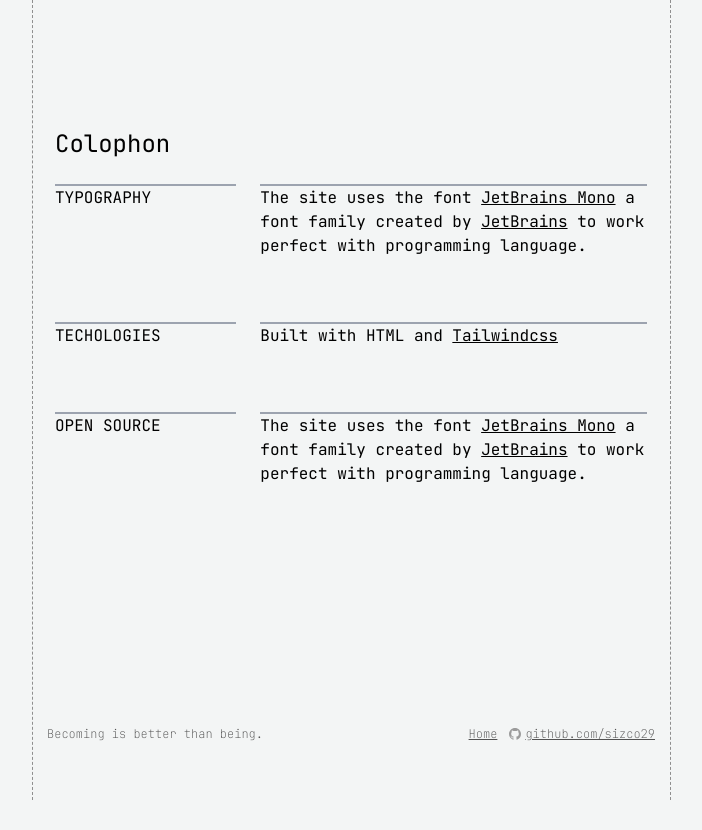
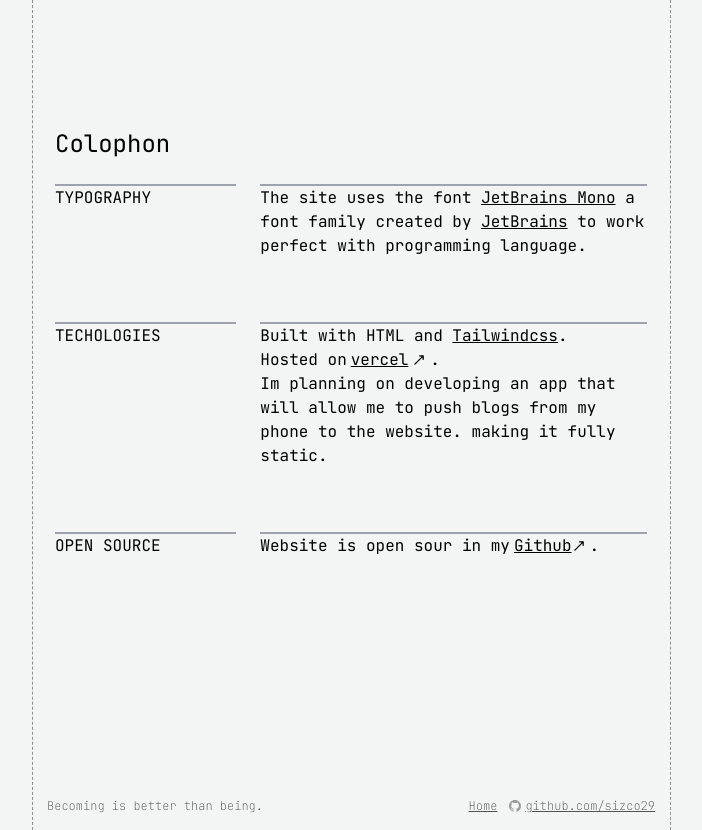
Before and after one commit to sizco29/site, a plain HTML site: page colophon.html in a window 1280 px wide. Shown: the whole page, without its empty margins (289-991 px from the left). Before the commit the page ends 800 px from the top, so only its background shows below. Drawn offline with nearby package versions, Linux system fonts and the light colour scheme.

Commit message:
updating the information about the website on the colophon

```diff
--- a/colophon.html
+++ b/colophon.html
@@ -47,18 +47,32 @@
                 <div class="grid grid-cols-3 gap-6 w-full mb-16">
 
                     <h2 class="border-t-2 border-gray-400 uppercase">techologies</h2>
-                    <p class="border-t-2 border-gray-400 col-span-2 " >
-                        Built with HTML and <a href="#" class="underline">Tailwindcss</a>
+                    <div class="border-t-2 border-gray-400 col-span-2 ">
+                        <p>
+                            Built with HTML and <a href="#" class="underline">Tailwindcss</a>.
+                        </p>
+                        <p class="flex gap-1">
+                            Hosted on <a href="vercel.com" class=" underline flex gap-1 items-center" target="_blank">vercel
+                                <img src="./media/move-up-right.png" width="14" alt="arrow pointing up">
+                            </a>
+                            .
+                        </p>
+                        <p> Im planning on developing an app that will allow me to push blogs from my phone to the website. making it fully static.</p>
 
-                    </p>
+                    </div>
+
 
             </div>
 
             <div class="grid grid-cols-3 gap-6 w-full mb-16">
 
                 <h2 class="border-t-2 border-gray-400 uppercase">open source</h2>
-                <p class="border-t-2 border-gray-400 col-span-2 " >The site uses the font <a href="#" class="underline">JetBrains Mono</a> a font family created by <a href="#" class="underline">JetBrains</a>
-                     to work perfect with programming language. </p>
+                <p class="border-t-2 border-gray-400 col-span-2 flex gap-1 " > Website is open sour in my
+                    <a href="https://github.com/sizco29/site" target="_blank" class="underline flex items-center">Github
+                        <img src="./media/move-up-right.png"   width="14" alt="arrow pointing up">
+                    </a>
+                    .
+                </p>
 
         </div>
 
```
